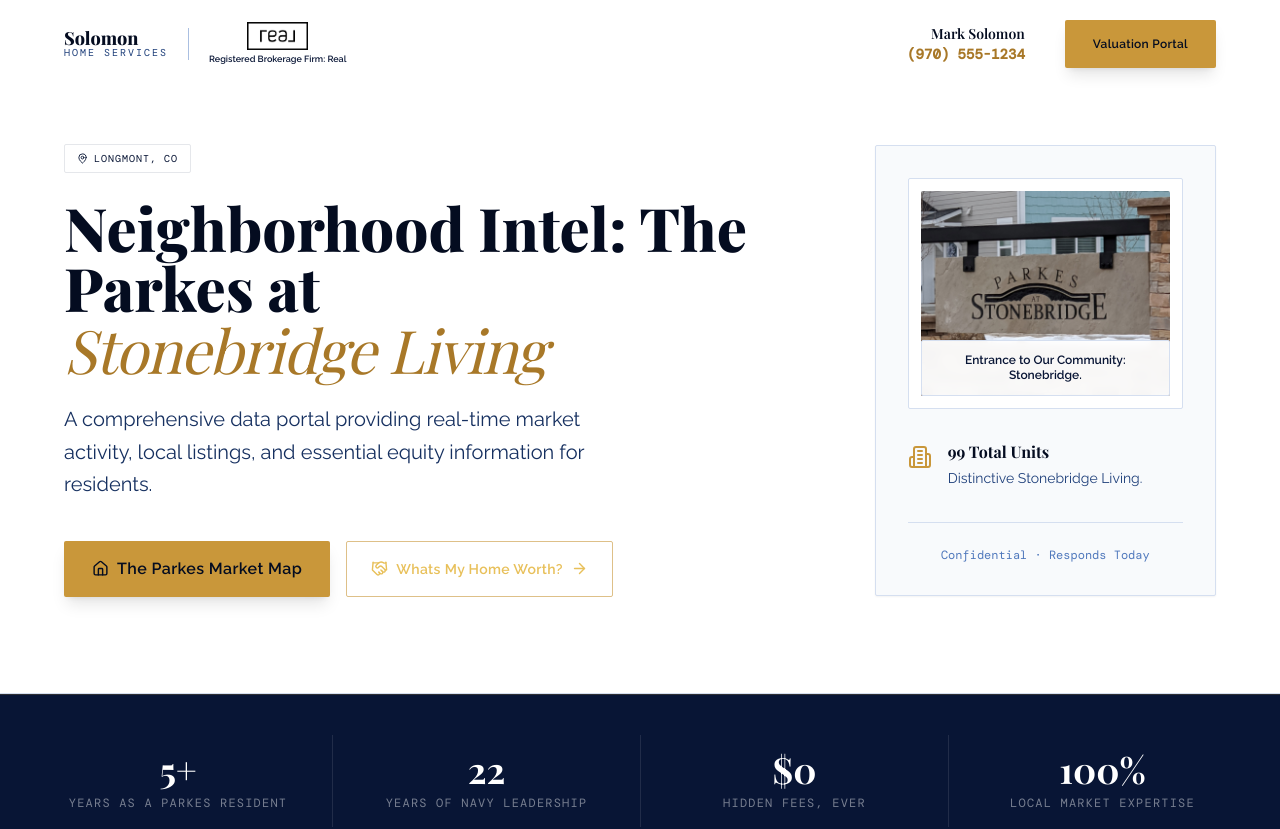
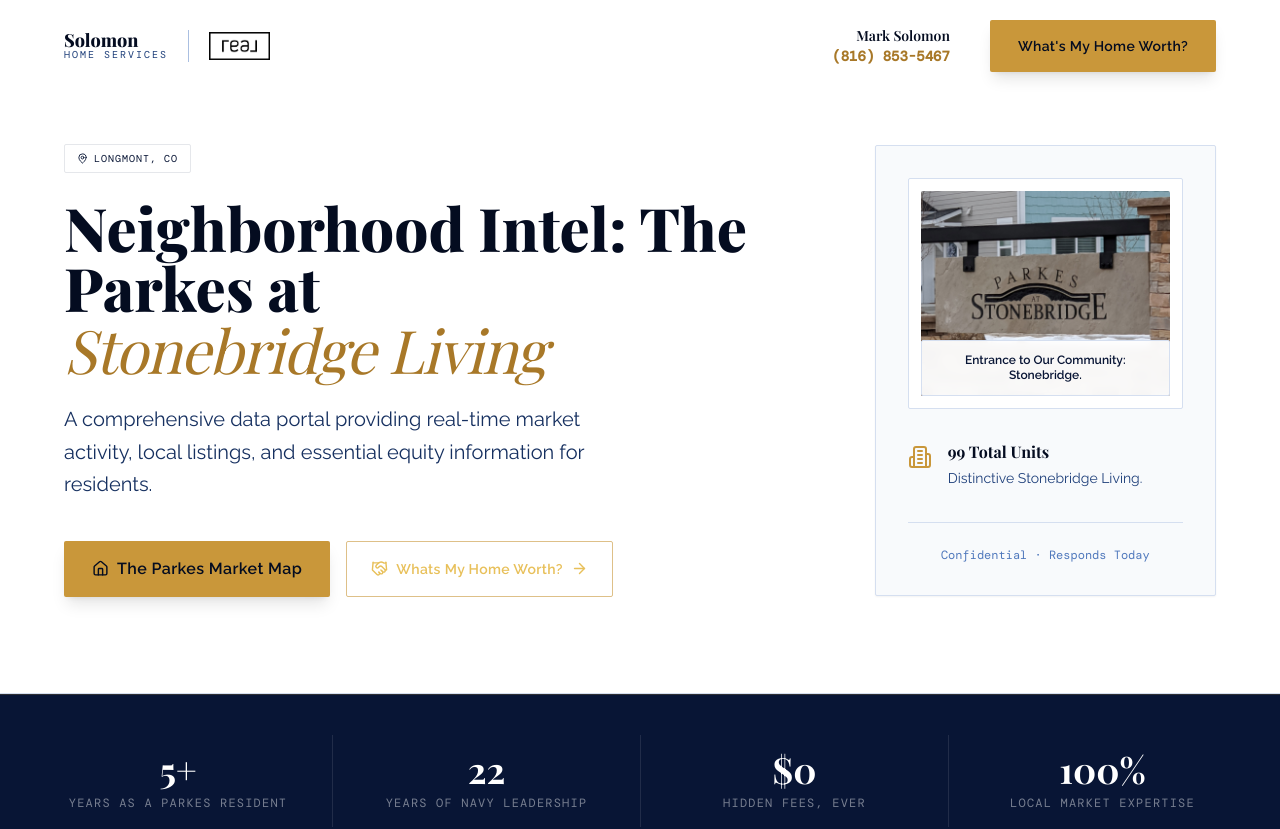
Before and after one commit to lasersolosbd/Parkes-at-Stonebridge-Microsite, a Next.js app: page / in a window 1280 px wide. Shown: the top 829 px of the page. Built offline with nearby package versions, Linux system fonts and the light colour scheme; a web font is replaced by a local one.

Commit message:
Update Navbar.tsx

```diff
--- a/components/Navbar.tsx
+++ b/components/Navbar.tsx
@@ -1,67 +1,42 @@
 "use client";
 
 import Link from "next/link";
-import { Phone } from "lucide-react";
 import { useState, useEffect } from "react";
 
 export default function Navbar() {
   const [scrolled, setScrolled] = useState(false);
 
   useEffect(() => {
-    const handleScroll = () => {
-      setScrolled(window.scrollY > 20);
-    };
+    const handleScroll = () => setScrolled(window.scrollY > 20);
     window.addEventListener("scroll", handleScroll);
     return () => window.removeEventListener("scroll", handleScroll);
   }, []);
 
-  // Brokerage Side-by-Side Co-branding rule implementation
-  const CoBrandingLogos = () => (
-    <div className="flex items-center gap-5">
-      {/* Solomon Home Services Brand */}
-      <div className="flex flex-col">
-        <span className="font-display text-lg font-extrabold text-navy-950 leading-none">Solomon</span>
-        <span className="font-mono text-[10px] tracking-[0.2em] uppercase text-navy-600 -mt-0.5">Home Services</span>
-      </div>
-
-      {/* The Separator Line */}
-      <div className="h-8 w-px bg-navy-200" />
-
-      {/* Registered Firm (text) and Firm Logo SIDE-by-SIDE */}
-      <div className="flex flex-col items-center gap-1">
-        <img
-          src="/real-broker-logo-dark.png"
-          alt="Real Broker"
-          className="h-7 w-auto object-contain"
-        />
-        <span className="font-body text-[9px] font-semibold text-navy-900 leading-tight">Registered Brokerage Firm: Real</span> {/* Registered firm name plaintext req */}
-      </div>
-    </div>
-  );
-
   return (
-    <nav className={`fixed top-0 left-0 w-full bg-white transition-all duration-300 ${scrolled ? "z-[9999] shadow-md py-3" : "z-10 py-5"}`}> {/* Sticky high z-index fix */}
+    <nav className={`fixed top-0 left-0 w-full bg-white transition-all duration-300 ${scrolled ? "z-[9999] shadow-md py-3" : "z-10 py-5"}`}>
       <div className="max-w-7xl mx-auto px-6 lg:px-16 flex items-center justify-between gap-6">
 
         {/* Logos & Branding */}
-        <Link href="/" className="flex-shrink-0">
-          <CoBrandingLogos />
+        <Link href="/" className="flex flex-shrink-0 items-center gap-5">
+          <div className="flex flex-col">
+            <span className="font-display text-lg font-extrabold text-navy-950 leading-none">Solomon</span>
+            <span className="font-mono text-[10px] tracking-[0.2em] uppercase text-navy-600 -mt-0.5">Home Services</span>
+          </div>
+          <div className="h-8 w-px bg-navy-200" />
+          <img src="/real-broker-logo-dark.png" alt="Real Broker" className="h-7 w-auto object-contain" />
         </Link>
 
-        {/* Desktop Nav & compliance State Req (Name/Phone) */}
+        {/* Desktop Nav */}
         <div className="hidden md:flex items-center gap-10">
           <div className="flex flex-col text-right">
-            <span className="font-display text-sm font-semibold text-navy-950">Mark Solomon</span> {/* Agent Name CO state req */}
-            <a href="tel:+19705551234" className="font-mono text-sm font-bold text-gold-600 hover:text-gold-500 transition-colors"> {/* Correct phone req */}
-              (970) 555-1234
+            <span className="font-display text-sm font-semibold text-navy-950">Mark Solomon</span>
+            <a href="tel:+18168535467" className="font-mono text-sm font-bold text-gold-600 hover:text-gold-500 transition-colors">
+              (816) 853-5467
             </a>
           </div>
-
-          <div className="flex items-center gap-6">
-            <Link href="#contact" className="btn-gold text-xs px-6 py-2.5">
-              Valuation Portal
-            </Link>
-          </div>
+          <Link href="#contact" className="btn-gold text-sm px-6 py-3 font-bold">
+            What's My Home Worth?
+          </Link>
         </div>
       </div>
     </nav>
```
